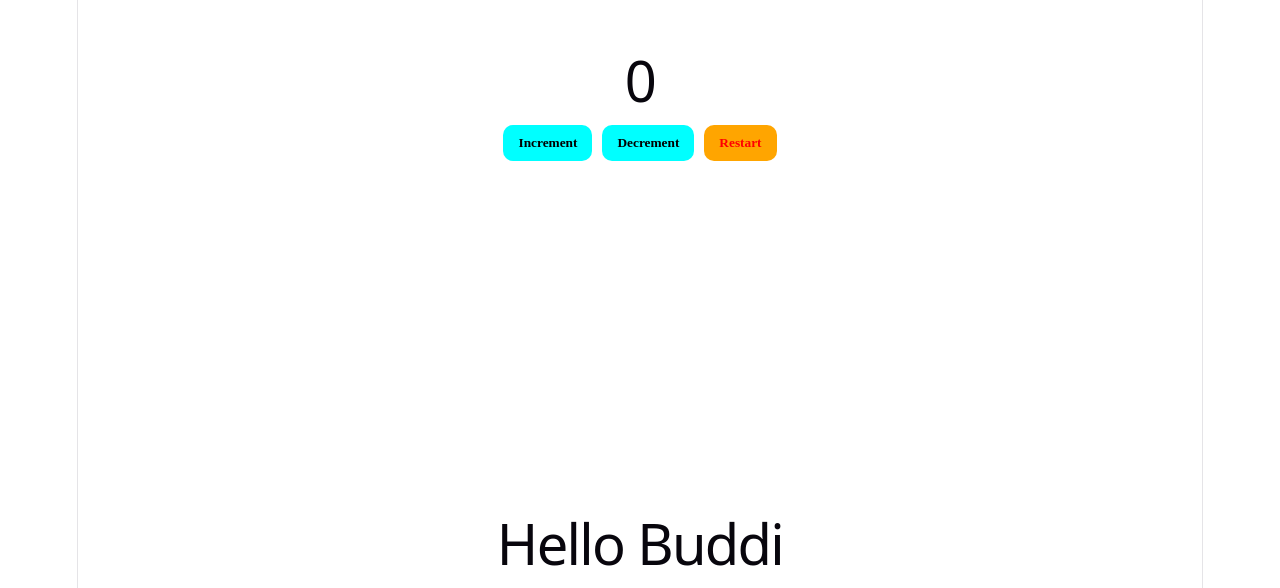
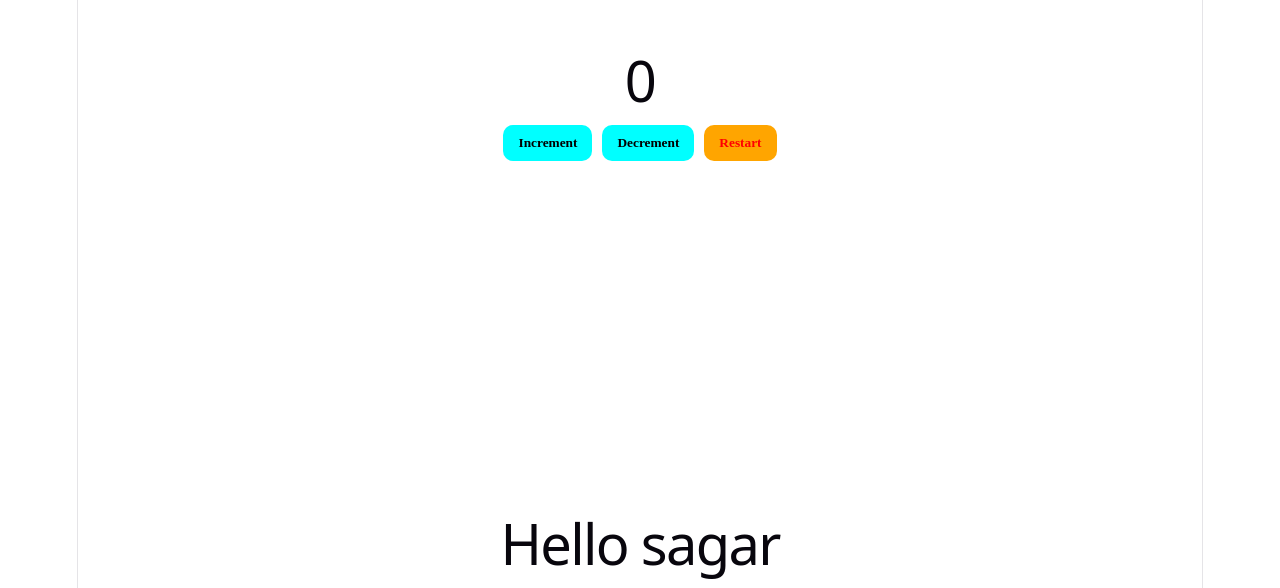
Before and after one commit to venkatasagar-axiora/reactprepgit, a React (Vite) app: page / in a window 1280 px wide. Shown: the part 302-890 px from the top of the page. Built offline with nearby package versions, Linux system fonts and the light colour scheme.

Commit message:
props commit

```diff
--- a/src/components/Props.tsx
+++ b/src/components/Props.tsx
@@ -1,8 +1,10 @@
 import React from "react";
 
-function Props(){
-    return(
-        <h1>Hello Buddi</h1>
-    )
+type props = {
+    name: string;
+}
+
+const Props = ({ name }: props) => {
+    return <h1>Hello {name}</h1>
 }
 export default Props;
```
